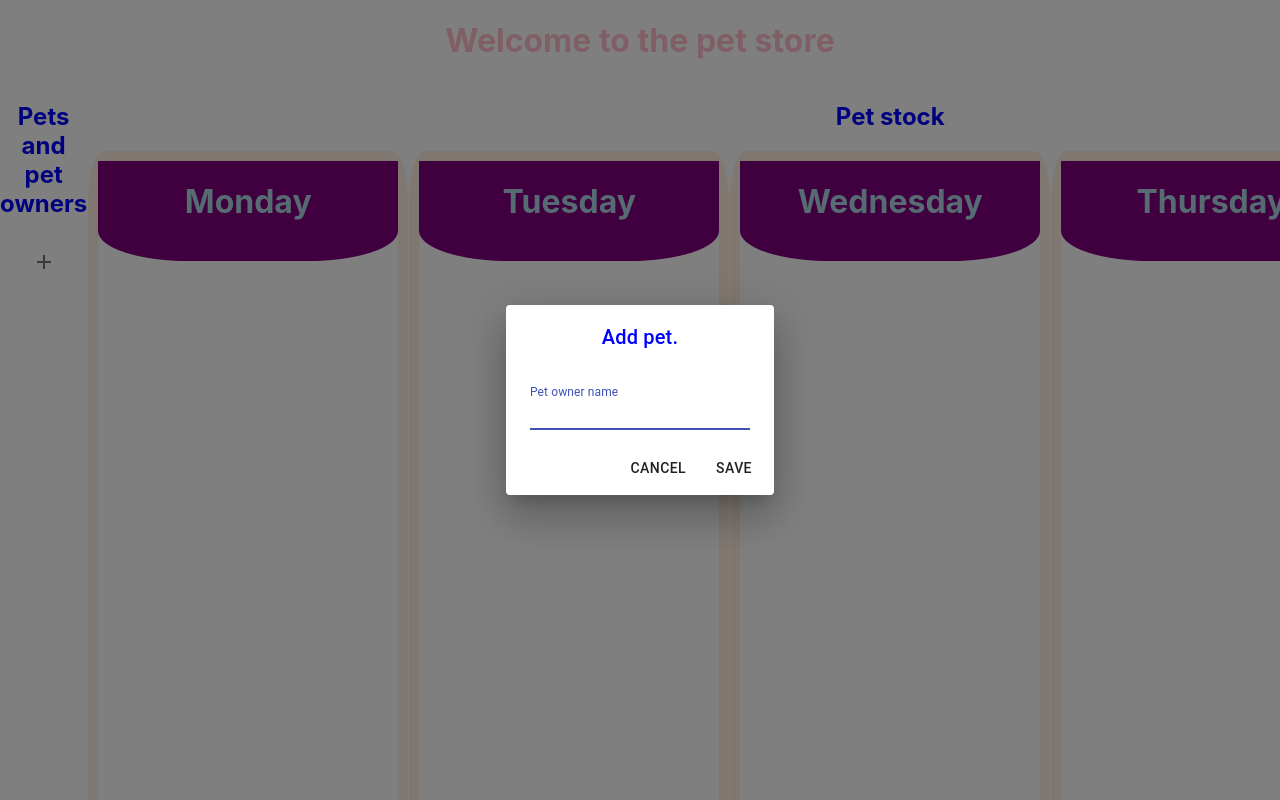
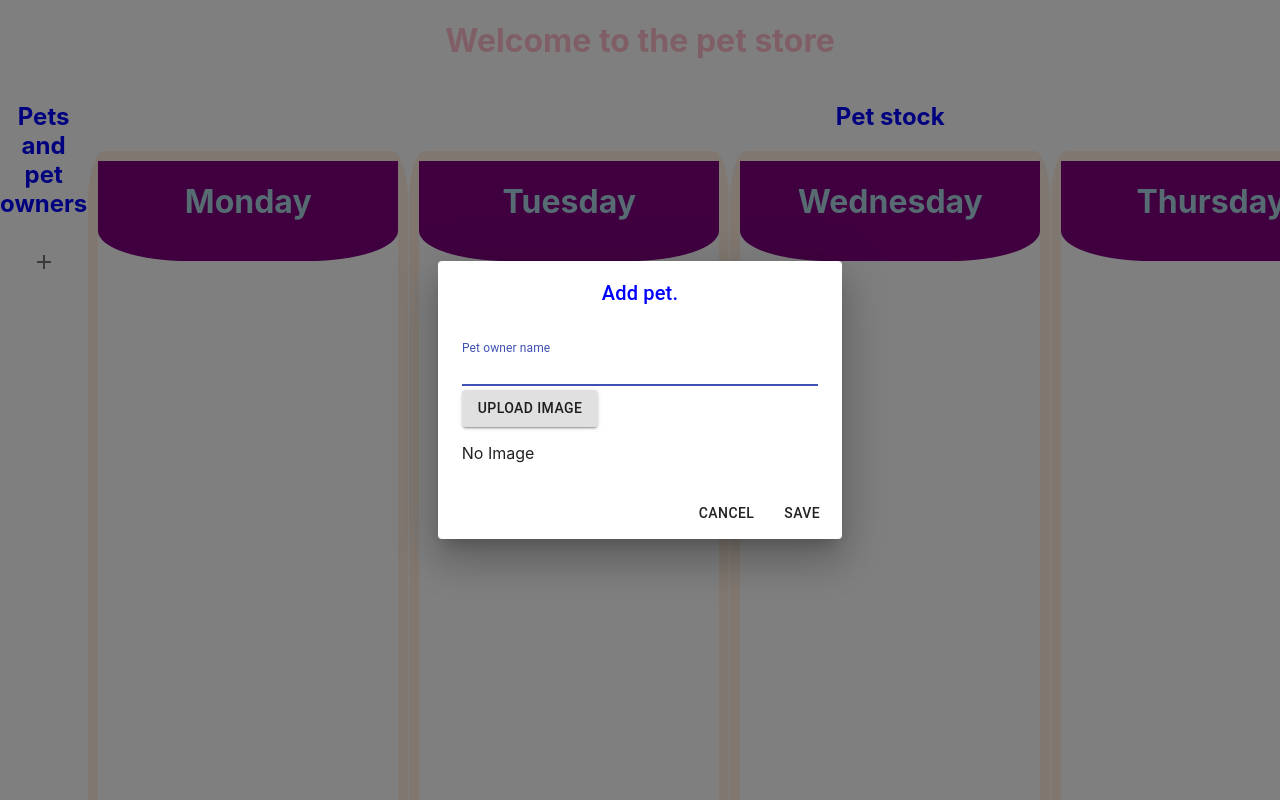
Before and after one commit to x-Vai-x/pet_store, a React (Create React App) app: page / in a window 1280 px wide. Both pictures are taken after a click on the button 43 px from the left and 261 px from the top of the page. Shown: the top 800 px of the page. Built offline with nearby package versions, Linux system fonts and the light colour scheme.

Commit message:
images can now be added

```diff
--- a/src/components/dialogs/PetDialog.tsx
+++ b/src/components/dialogs/PetDialog.tsx
@@ -12,12 +12,18 @@ import {
 } from "@material-ui/core";
 import { addPet } from "../../redux/slices/petsSlice";
 import { useSelector } from "../../redux/rootReducer";
+import { Pet } from "../../dataTypes";
 
 export default function PetDialog() {
   const [open, setOpen] = useState(false);
-  const [values, setValues] = useState({ pet_owner: "" });
+  const { pets } = useSelector((state) => state.pets);
+  const [values, setValues] = useState<Pet>({
+    id: pets.length,
+    petOwner: "",
+    petImage: undefined,
+    dayInStock: "None",
+  });
   const dispatch = useDispatch();
-  const { pets } = useSelector((state) => state.pets);
 
   function handleClickOpen() {
     setOpen(true);
@@ -29,16 +35,25 @@ export default function PetDialog() {
 
   function submitForm(e: any) {
     e.preventDefault();
-    const { pet_owner } = values;
-    dispatch(
-      addPet({ id: pets.length, petOwner: pet_owner, dayInStock: "None" })
-    );
+    dispatch(addPet(values));
     setOpen(false);
   }
 
   function handleInputChange(e: any) {
-    const { name, value } = e.target;
-    setValues({ ...values, [name]: value });
+    const { name, value, type } = e.target;
+    if (type === "file") {
+      const reader = new FileReader();
+      reader.onload = function (e) {
+        setValues({
+          ...values,
+          [name]: e.target?.result?.toString() ?? undefined,
+        });
+      };
+
+      reader.readAsDataURL(e.target.files[0]);
+    } else {
+      setValues({ ...values, [name]: value });
+    }
   }
 
   return (
@@ -53,12 +68,27 @@ export default function PetDialog() {
             <TextField
               autoFocus
               margin="dense"
-              name="pet_owner"
+              name="petOwner"
               onChange={handleInputChange}
               label="Pet owner name"
               type="text"
               fullWidth
             />
+            <Button variant="contained" component="label">
+              Upload Image
+              <input
+                type="file"
+                accept="image/*"
+                hidden
+                name="petImage"
+                onChange={handleInputChange}
+              />
+            </Button>
+            {values.petImage ? (
+              <img src={values.petImage}></img>
+            ) : (
+              <p> No Image</p>
+            )}
           </DialogContent>
           <DialogActions>
             <Button onClick={handleClose}>Cancel</Button>
--- a/src/components/partials/PetInfo.tsx
+++ b/src/components/partials/PetInfo.tsx
@@ -18,7 +18,10 @@ export default function PetInfo({ pet, index }: IProps) {
           {...provided.draggableProps}
           {...provided.dragHandleProps}
         >
-          Pet owner: {pet.petOwner}
+          <div className="column">
+            Pet owner: {pet.petOwner}
+            {pet.petImage ? <img src={pet.petImage} /> : <p> No Image</p>}
+          </div>
         </div>
       )}
     </Draggable>
--- a/src/dataTypes.ts
+++ b/src/dataTypes.ts
@@ -1,5 +1,8 @@
+import React from "react";
+
 export interface Pet {
   id: number;
   petOwner: string;
+  petImage: string | undefined;
   dayInStock: string;
 }
```
